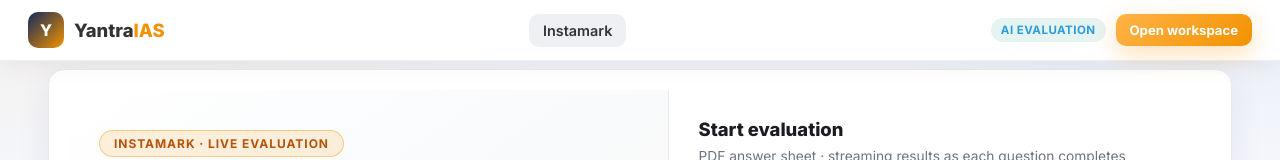
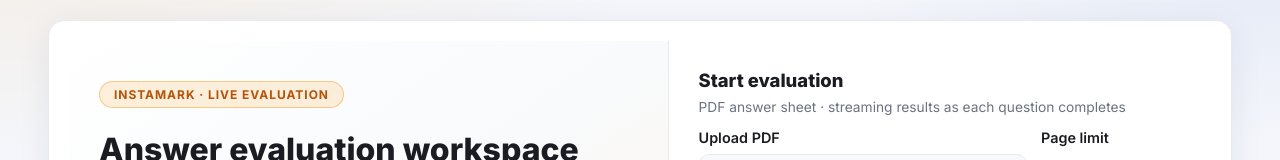
Before and after one commit to Hanish9063986415/UPSC-app, a React (Vite) app in the folder frontend/: page /dashboard in a window 1280 px wide. Shown: the top 160 px of the page. Built offline with nearby package versions, Linux system fonts and the light colour scheme; no server answers.

Commit message:
header changes

```diff
--- a/frontend/src/components/AppShell.jsx
+++ b/frontend/src/components/AppShell.jsx
@@ -1,32 +1,6 @@
-import { Link, useLocation } from "react-router-dom";
-
 export default function AppShell({ children }) {
-  const { pathname } = useLocation();
-  const isWorkspace = pathname === "/" || pathname === "/dashboard";
-
   return (
     <div className="app-shell">
-      <header className="top-nav">
-        <Link className="brand" to="/dashboard">
-          <span className="brand-mark" aria-hidden="true">
-            Y
-          </span>
-          <span className="brand-text">
-            Yantra<span className="brand-accent">IAS</span>
-          </span>
-        </Link>
-        <nav className="top-nav-links" aria-label="Main">
-          <Link className={isWorkspace ? "nav-link active" : "nav-link"} to="/dashboard">
-            Instamark
-          </Link>
-        </nav>
-        <div className="top-nav-actions">
-          <span className="pro-badge">AI Evaluation</span>
-          <Link className="btn btn-primary btn-sm" to="/dashboard">
-            Open workspace
-          </Link>
-        </div>
-      </header>
       <main className="app-main">{children}</main>
       <footer className="app-footer">
         <p>
--- a/frontend/src/styles.css
+++ b/frontend/src/styles.css
@@ -105,90 +105,6 @@ body {
   flex: 1;
 }
 
-.top-nav {
-  position: sticky;
-  top: 0;
-  z-index: 100;
-  display: flex;
-  align-items: center;
-  justify-content: space-between;
-  gap: 16px;
-  padding: 12px 28px;
-  background: var(--nav-bg);
-  border-bottom: 1px solid var(--nav-border);
-  box-shadow: 0 4px 24px rgba(0, 0, 0, 0.06);
-}
-
-.brand {
-  display: inline-flex;
-  align-items: center;
-  gap: 10px;
-  text-decoration: none;
-  color: var(--nav-text);
-  font-weight: 800;
-  font-size: 1.15rem;
-}
-
-.brand-mark {
-  width: 36px;
-  height: 36px;
-  border-radius: 10px;
-  background: var(--gradient-cta);
-  color: #fff;
-  display: inline-flex;
-  align-items: center;
-  justify-content: center;
-  font-weight: 800;
-  font-size: 1rem;
-}
-
-.brand-accent {
-  color: var(--accent);
-}
-
-.top-nav-links {
-  display: flex;
-  gap: 6px;
-  flex-wrap: wrap;
-}
-
-.nav-link {
-  text-decoration: none;
-  color: var(--nav-muted);
-  font-weight: 600;
-  font-size: 0.9rem;
-  padding: 8px 14px;
-  border-radius: var(--radius-sm);
-  transition: background 0.15s ease, color 0.15s ease;
-}
-
-.nav-link:hover {
-  color: var(--nav-text);
-  background: #f3f4f6;
-}
-
-.nav-link.active {
-  color: var(--nav-text);
-  background: #eef0f4;
-}
-
-.top-nav-actions {
-  display: flex;
-  align-items: center;
-  gap: 10px;
-}
-
-.pro-badge {
-  font-size: 0.72rem;
-  font-weight: 700;
-  text-transform: uppercase;
-  letter-spacing: 0.04em;
-  padding: 5px 10px;
-  border-radius: var(--radius-pill);
-  background: var(--pro-bg);
-  color: var(--pro-text);
-}
-
 .app-footer {
   padding: 20px 28px 28px;
   border-top: 1px solid var(--glass-border);
@@ -282,7 +198,7 @@ body {
 }
 
 .dashboard-page {
-  padding-top: 8px;
+  padding-top: 20px;
 }
 
 /* Workspace top band */
@@ -2896,16 +2812,6 @@ input[type="file"]::file-selector-button {
 }
 
 @media (max-width: 900px) {
-  .top-nav {
-    flex-wrap: wrap;
-    padding: 12px 16px;
-  }
-
-  .top-nav-links {
-    order: 3;
-    width: 100%;
-  }
-
   .grid {
     grid-template-columns: 1fr;
   }
```
